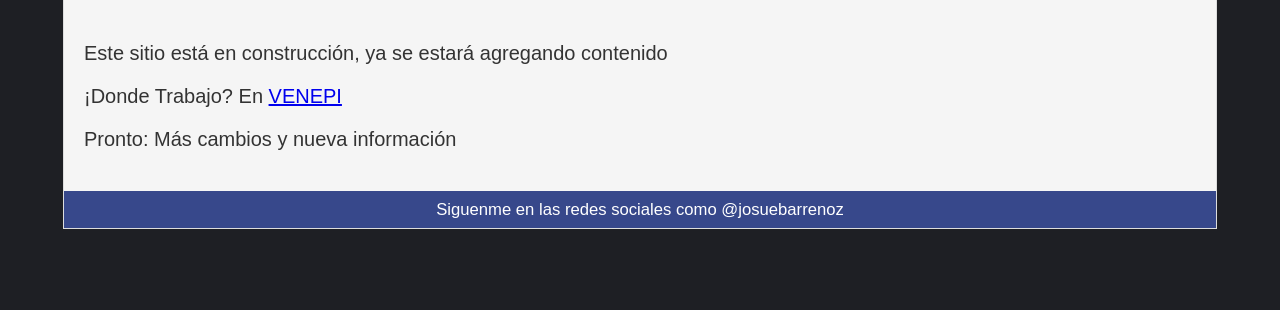
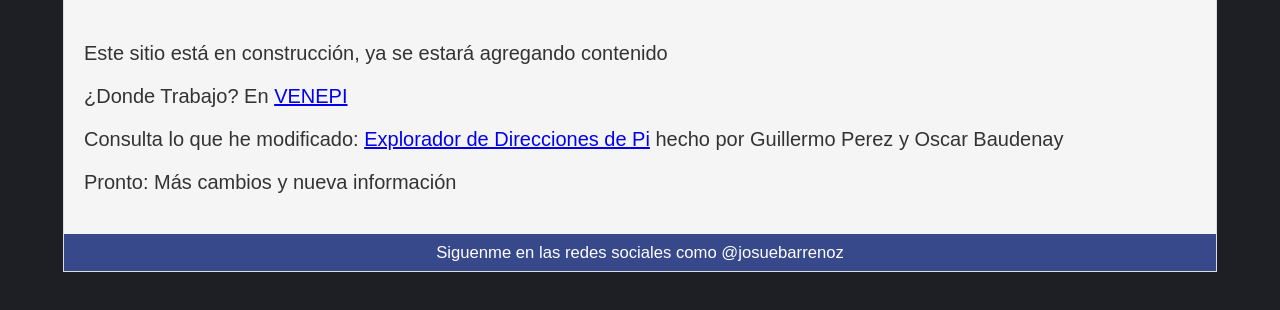
Before and after one commit to josuebarrenoz/josuebarrenoz.github.io, a plain HTML site: page index.html in a window 1280 px wide. Shown: the part 146-456 px from the top of the page. Drawn offline with Linux system fonts and the light colour scheme.

Commit message:
fix: adding on index.html link for a new work

```diff
--- a/index.html
+++ b/index.html
@@ -30,7 +30,8 @@ Final del comentario-->
                     Asi se agrega una imagen en el codigo
                     <p><img src="url" width="100%" /></p>
                     -->
-                    <p>¡Donde Trabajo? En <A HREF="https://venepi.io">VENEPI</A></p>
+                    <p>¿Donde Trabajo? En <A HREF="https://venepi.io">VENEPI</A></p>
+                    <p>Consulta lo que he modificado: <A HREF="https://josuebarrenoz.github.io/pi">Explorador de Direcciones de Pi</A> hecho por Guillermo Perez y Oscar Baudenay</p>
                     <p>Pronto: Más cambios y nueva información</p>
             </div>
             <div id="footer">
```
